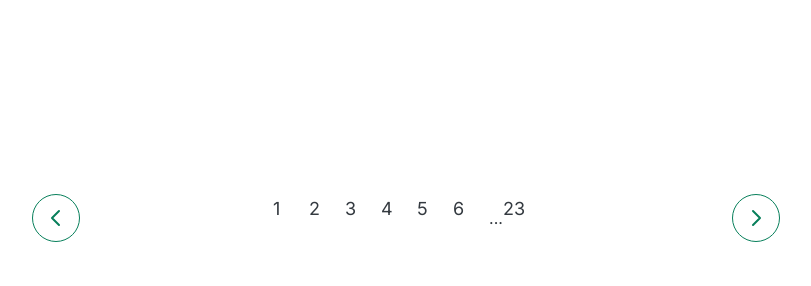
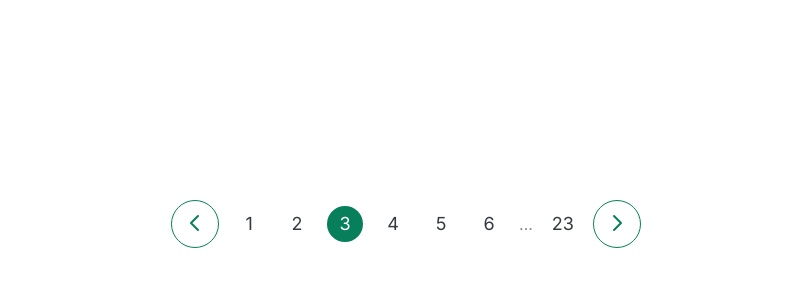
Before and after one commit to iamieht/web-dev-courses, a plain HTML site: page Build_Responsive_Real-World_Websites_HTML_CSS/Lessons/06-Components/04-pagination.html in a window 1280 px wide. Shown: the whole page, without its empty margins (234-1045 px from the left). Drawn offline with Linux system fonts and the light colour scheme.

Commit message:
Update 04-pagination.html

```diff
--- a/Build_Responsive_Real-World_Websites_HTML_CSS/Lessons/06-Components/04-pagination.html
+++ b/Build_Responsive_Real-World_Websites_HTML_CSS/Lessons/06-Components/04-pagination.html
@@ -36,15 +36,15 @@
         font-family: "Inter", sans-serif;
         color: #343a40;
         line-height: 1;
+        display: flex;
+        justify-content: center;
       }
 
       .pagination {
-        width: 700px;
-        margin: 200px auto;
         display: flex;
         align-items: center;
-        justify-content: center;
-        position: relative;
+        gap: 12px;
+        margin-top: 200px;
       }
 
       .btn {
@@ -52,22 +52,18 @@
         border: 1px solid #087f5b;
         height: 48px;
         width: 48px;
-        position: absolute;
-        /* box-shadow: 0 12px 24px rgba(0, 0, 0, 0.2); */
         border-radius: 50%;
-        display: flex;
-        align-items: center;
-        justify-content: center;
         cursor: pointer;
       }
 
-      .btn:hover,
-      .btn-icon:hover {
+      .btn:hover {
         background-color: #087f5b;
+      }
+      .btn:hover .btn-icon {
         stroke: #fff;
       }
 
-      .btn--left {
+      /* .btn--left {
         left: 0;
         top: 50%;
         transform: translate(-50%, -50%);
@@ -75,12 +71,11 @@
 
       .btn--right {
         /* In relation to parent element */
-        right: 0;
-        top: 50%;
-        /* In relation to element itself */
-        transform: translate(50%, -50%);
-      }
-
+      /* right: 0;
+        top: 50%; */
+      /* In relation to element itself */
+      /* transform: translate(50%, -50%);
+      } */
       .btn-icon {
         height: 24px;
         width: 24px;
@@ -94,12 +89,20 @@
         text-decoration: none;
         height: 36px;
         width: 36px;
-        display: inline-block;
+        border-radius: 50%;
+        display: flex;
+        align-items: center;
+        justify-content: center;
       }
       .page-link:hover,
-      .page-link:active {
+      .page-link:active,
+      .page-link.page-link--current {
         background-color: #087f5b;
         color: #fff;
+      }
+
+      .dots {
+        color: #868e96;
       }
     </style>
   </head>
@@ -123,7 +126,7 @@
       </button>
       <a href="#" class="page-link">1</a>
       <a href="#" class="page-link">2</a>
-      <a href="#" class="page-link">3</a>
+      <a href="#" class="page-link page-link--current">3</a>
       <a href="#" class="page-link">4</a>
       <a href="#" class="page-link">5</a>
       <a href="#" class="page-link">6</a>
```
